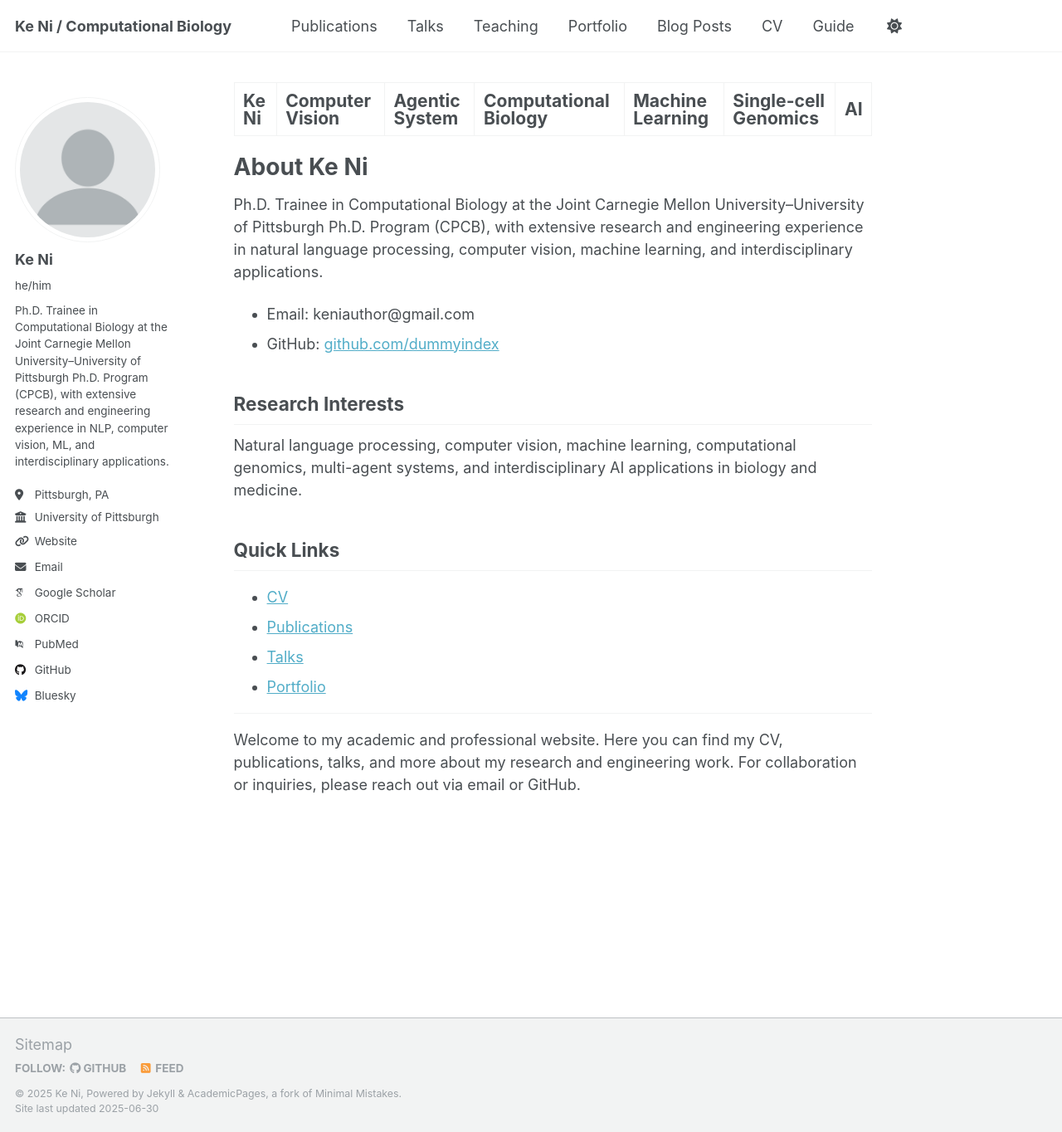
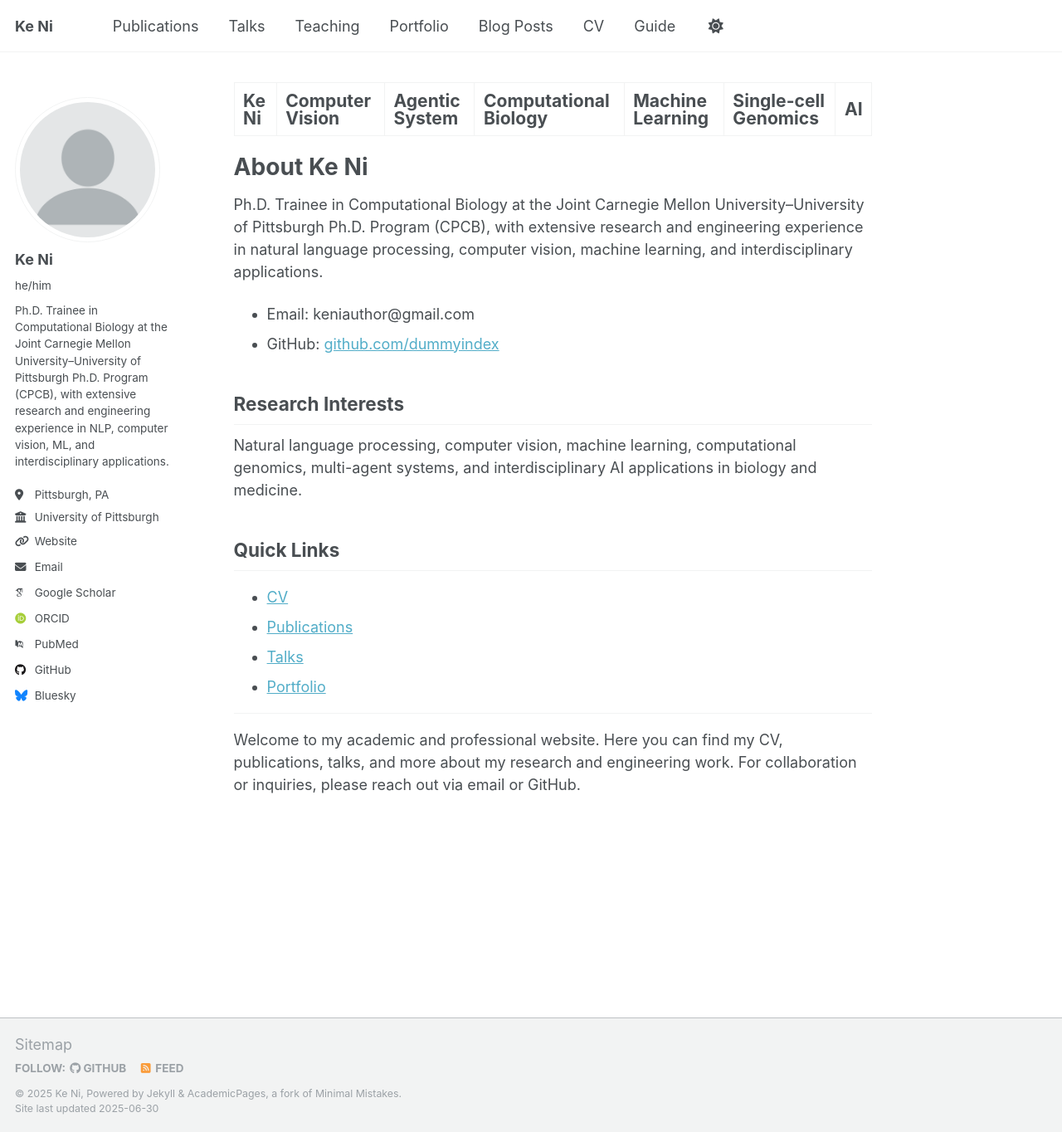
Before and after one commit to dummyindex/dummyindex.github.io, a Jekyll site: the page built from _pages/about.md, in a window 1280 px wide and 1364 px high. Shown: the whole window at 83% size. Built offline with Jekyll 4.4.1, drawn with Linux system fonts in a browser that asks for light colours; some web fonts are replaced; a script that is not in the unit is left out.

Commit message:
Fix issues

```diff
--- a/_config.yml
+++ b/_config.yml
@@ -8,12 +8,12 @@
 
 # Basic Site Settings
 locale                   : "en-US"
-site_theme               : "default"
-title                    : "Ke Ni / Computational Biology"
+theme                    : "minimal-mistakes-jekyll"
+title                    : "Ke Ni"
 title_separator          : "-"
 name                     : &name "Ke Ni"
 description              : &description "Ph.D. Trainee in Computational Biology at the Joint Carnegie Mellon University–University of Pittsburgh Ph.D. Program (CPCB), with extensive research and engineering experience in NLP, computer vision, ML, and interdisciplinary applications."
-url                      : https://github.com/dummyindex
+url                      : "https://yourusername.github.io" # Replace with your actual site URL if different
 baseurl                  : "" # the subpath of your site, e.g. "/blog"
 repository               : "dummyindex/cpcb-cv-site"
 
```
